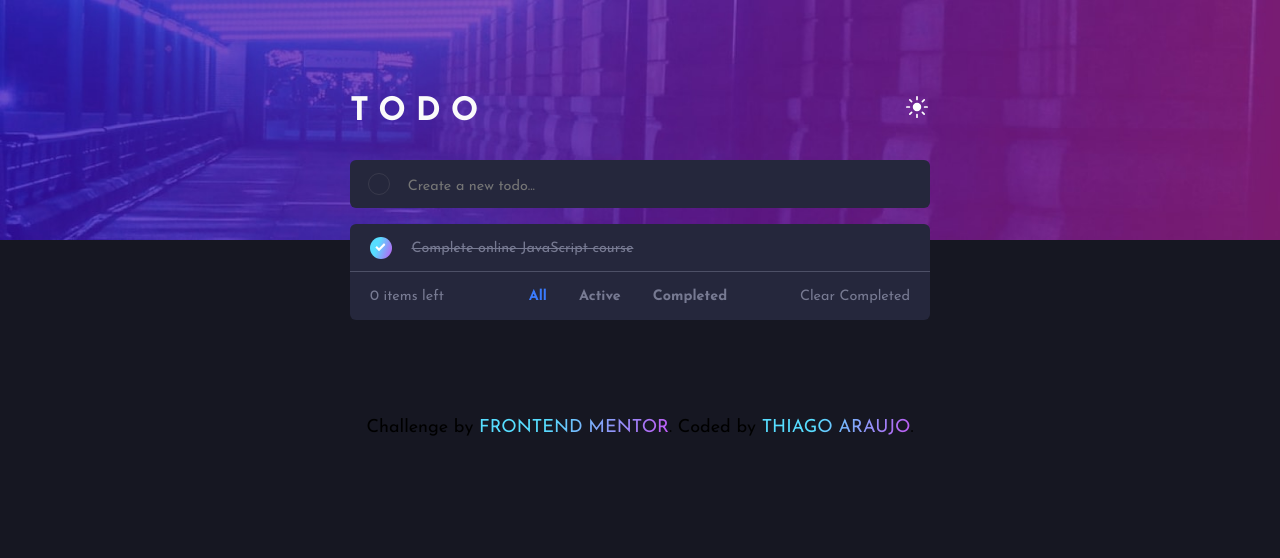
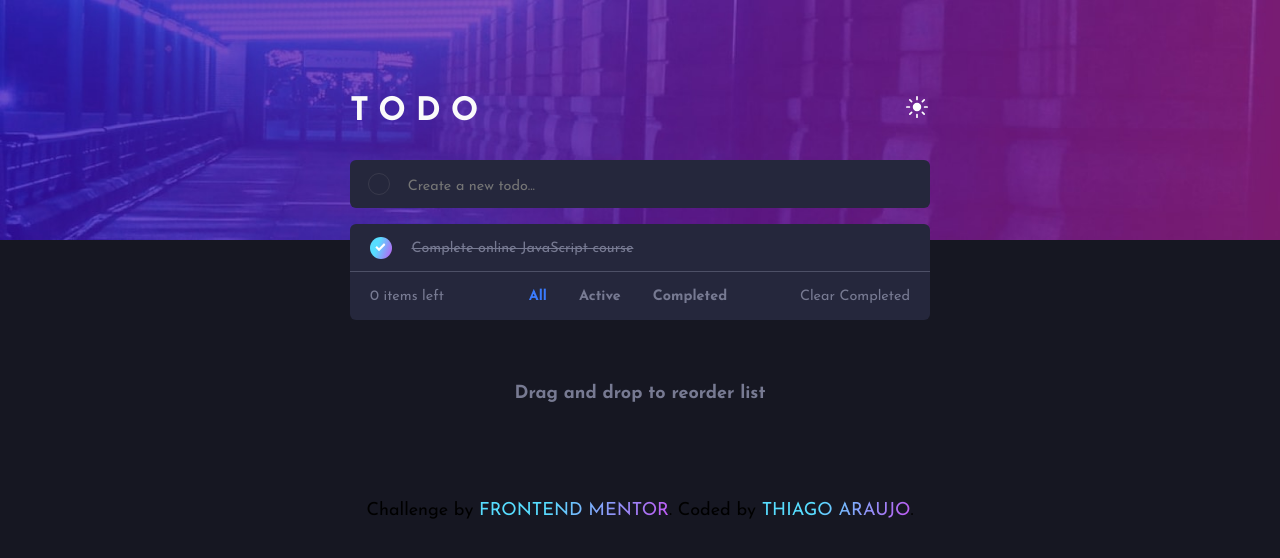
Before and after one commit to Thiago-a1/todo-app, a React (Create React App) app: page / in a window 1280 px wide. Shown: the top 558 px of the page. Built offline with nearby package versions, Linux system fonts and the light colour scheme.

Commit message:
add message reorder

```diff
--- a/src/components/Dashboard/index.tsx
+++ b/src/components/Dashboard/index.tsx
@@ -30,6 +30,8 @@ export const Dashboard:React.FC = () => {
 					<TodoList />
 
 					<Filter />
+
+					<span className="message">Drag and drop to reorder list</span>
 				</Container>
 			</TodosProvider>
 		</ThemeProvider>
--- a/src/components/Dashboard/styles.ts
+++ b/src/components/Dashboard/styles.ts
@@ -7,4 +7,14 @@ export const Container = styled.main`
 	@media (min-width: 620px) {
 		width: 580px;
 	}
+
+	.message {
+		display: flex;
+		justify-content: center;
+		font-size: 1rem;
+		font-weight: 700;
+		width: 100%;
+		color: ${props => props.theme.secondaryFontColor};
+		margin-top: 64px;
+	}
 `;
```
